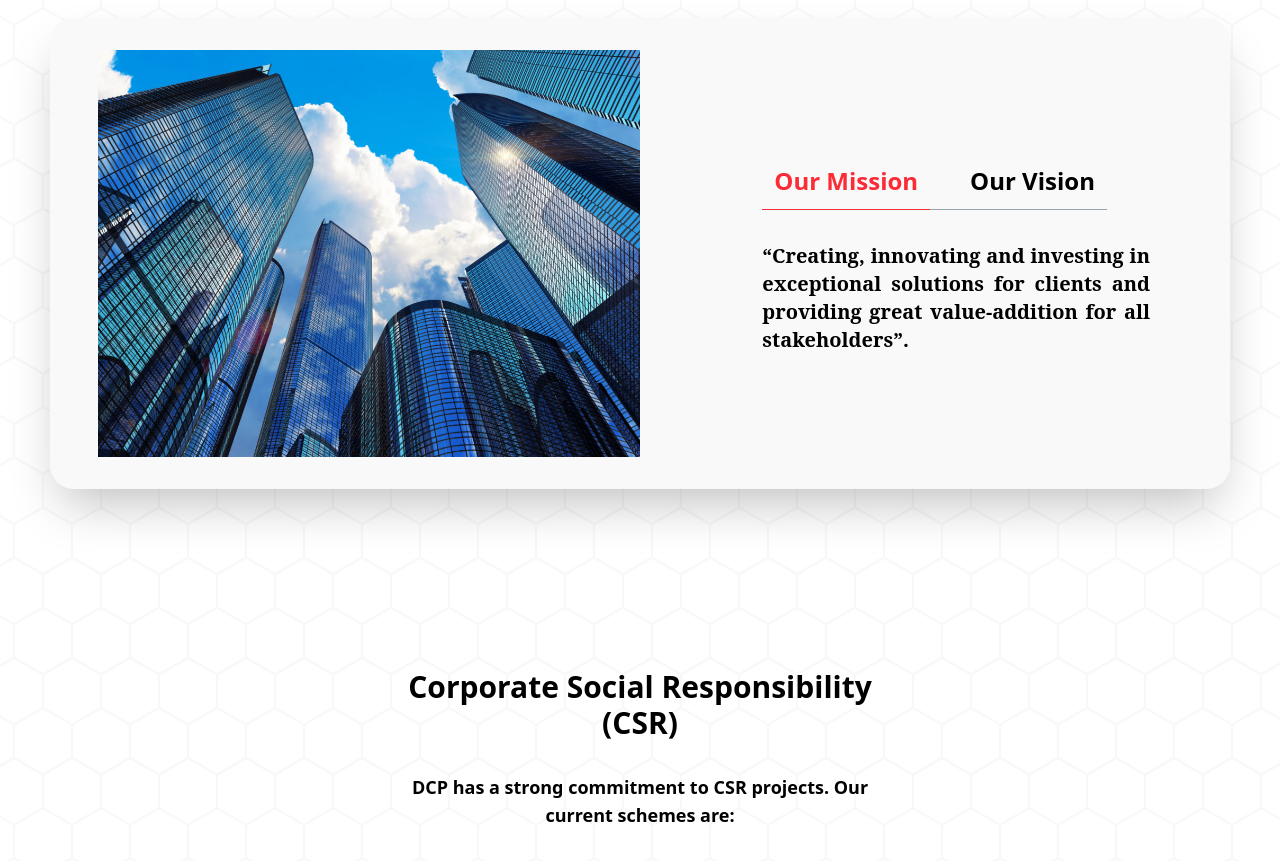
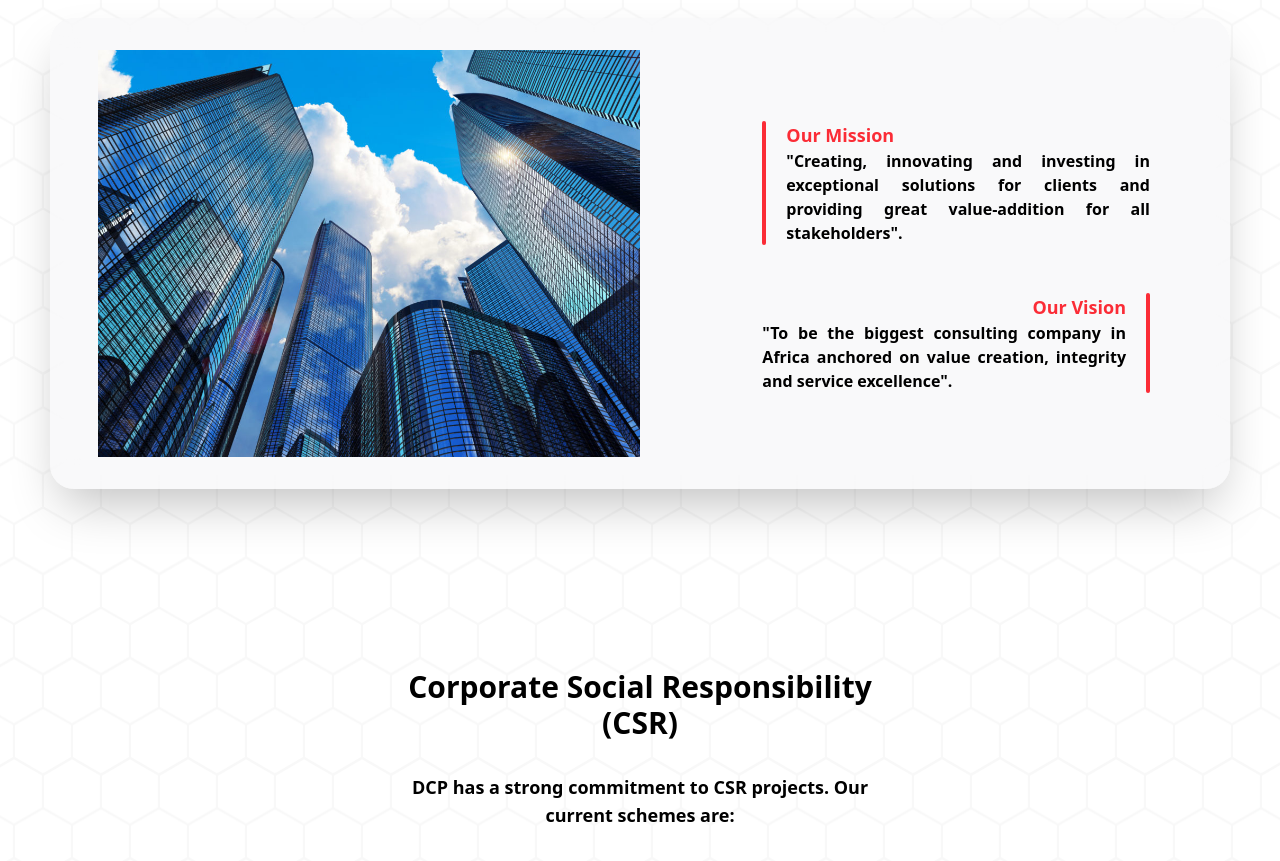
Before and after one commit to DCPHQ01/DCP, a React (Vite) app: page / in a window 1280 px wide. Shown: the part 1360-2221 px from the top of the page. Built offline with nearby package versions, Linux system fonts and the light colour scheme; a web font is replaced by a local one.

Commit message:
pushing update made in home page

```diff
--- a/src/pages/Home.jsx
+++ b/src/pages/Home.jsx
@@ -136,14 +136,15 @@ const Home = () => {
                         </div>
 
                         <div className="w-full sm:w-1/2 md:w-5/12 md:ml-4 p-8">
-                        <div className=" mb-8 sm:block flex justify-center ">
+                            {/* Original tabs for small screens (hidden on medium and up) */}
+                            <div className="mb-8 sm:block flex justify-center md:hidden">
                                 <div className="tabs-list sm:text-2xl text-lg font-bold flex">
-                            <button
+                                    <h2
                                         className={`border-b px-3 cursor-pointer ${activeTab === 'our_mission' ? 'font-bold text-red-500 border-red-500 py-3' : 'border-gray-400 py-3'}`}
                                         onClick={() => setActiveTab('our_mission')}
                                     >
                                         Our Mission
-                            </button>
+                                    </h2>
                                     <button
                                         className={`border-b pl-10 pr-3 cursor-pointer ${activeTab === 'our_vission' ? 'font-bold text-red-500 border-red-500 py-3' : 'border-gray-400 py-3'}`}
                                         onClick={() => setActiveTab('our_vission')}
@@ -152,7 +153,30 @@ const Home = () => {
                                     </button>
                                 </div>
                             </div>
-                        <div className="tab-content font-heading">
+
+                            {/* Layout for medium and large screens (hidden on small screens) */}
+                            <div className="hidden md:block">
+                                {/* Mission section with left-aligned gradient line */}
+                                <div className="relative mb-12 pl-6">
+                                    <div className="absolute left-0 top-0 h-full w-1 bg-red-500 rounded-full"></div>
+                                    <h4 className="text-lg font-bold text-red-500 mt-2">Our Mission</h4>
+                                    <h3 className="text-l text-justify font-semibold">
+                                        "Creating, innovating and investing in exceptional solutions for clients and providing great value-addition for all stakeholders".
+                                    </h3>
+                                </div>
+
+                                {/* Vision section with right-aligned gradient line */}
+                                <div className="relative mt-12 pr-6 text-right">
+                                    <div className="absolute right-0 top-0 h-full w-1 bg-red-500 rounded-full"></div>
+                                    <h4 className="text-lg font-bold text-red-500 mt-2">Our Vision</h4>
+                                    <h3 className="text-l text-justify font-semibold">
+                                        "To be the biggest consulting company in Africa anchored on value creation, integrity and service excellence".
+                                    </h3>
+                                </div>
+                            </div>
+
+                            {/* Tab content for small screens (hidden on medium and up) */}
+                            <div className="tab-content font-heading md:hidden">
                                 {activeTab === 'our_vission' && (
                                     <motion.div
                                         variants={ourMissionVariants}
@@ -160,8 +184,8 @@ const Home = () => {
                                         animate="shown"
                                         id="our_vission" className="tab-pane"
                                     >
-                            <h3 className=" text-xl text-justify font-semibold">
-                                “To be the biggest consulting company in Africa anchored on value creation, integrity and service excellence”.
+                                        <h3 className="text-xl text-justify font-semibold">
+                                            "To be the biggest consulting company in Africa anchored on value creation, integrity and service excellence".
                                         </h3>
                                     </motion.div>
                                 )}
@@ -171,8 +195,8 @@ const Home = () => {
                                         initial="hidden"
                                         animate="shown"
                                         id="our_mission" className="tab-pane">
-                            <h3 className="text-xl text-justify  font-semibold">
-                                “Creating, innovating and investing in exceptional solutions for clients and providing great value-addition for all stakeholders”.
+                                        <h3 className="text-xl text-justify font-semibold">
+                                            "Creating, innovating and investing in exceptional solutions for clients and providing great value-addition for all stakeholders".
                                         </h3>
                                     </motion.div>
                                 )}
```
Lines whose indentation alone changed are shown as unchanged.
